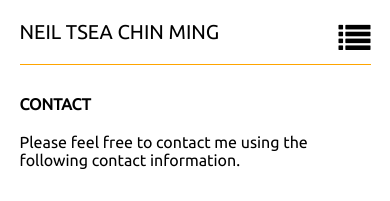
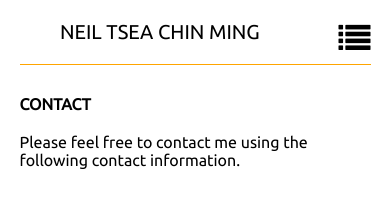
Before and after one commit to neiltcm/neiltcm.github.io, a Jekyll site: the page built from contact.html, in a window 390 px wide. Shown: the top 201 px of the page. Built offline with Jekyll 4.4.1, drawn with Linux system fonts in a browser that asks for light colours; nearby versions of some CDN libraries.

Commit message:
Fixed display issue with nav menu on phone landscape

```diff
--- a/_includes/head.html
+++ b/_includes/head.html
@@ -1,10 +1,10 @@
 <head>
 	<title>Neil TCM</title>
 	<meta name="viewport" content="width=device-width, initial-scale=1">
-	<link rel='shortcut icon' href='images/favicon.ico' type='image/x-icon'/ >
+	<link rel='shortcut icon' href='/images/favicon.ico' type='image/x-icon'/ >
 	<link href="https://fonts.googleapis.com/css?family=Cousine|Ubuntu" rel="stylesheet">
-	<link rel="stylesheet" href="css/font-awesome/css/font-awesome.min.css">
-	<link rel="stylesheet" type="text/css" href="css/style.css">
+	<link rel="stylesheet" href="/css/font-awesome/css/font-awesome.min.css">
+	<link rel="stylesheet" type="text/css" href="/css/style.css">
 	<script src="https://ajax.googleapis.com/ajax/libs/jquery/3.1.1/jquery.min.js"></script>
-	<script src="js/jquery-3.1.1.min.js"></script>
+	<script src="/js/jquery-3.1.1.min.js"></script>
 </head>
--- a/_includes/nav.html
+++ b/_includes/nav.html
@@ -8,10 +8,10 @@
 		</div>
 		<div id="nav">
 			<ul>
-				<li><a class="{% if page.url == '/' %}current{% endif %}" href="./">HOME</a></li>
-				<li><a class="{% if page.url == '/resume' %}current{% endif %}" href="./resume">RESUME</a></li>
+				<li><a href="/">HOME</a></li>
+				<li class="{% if page.url == '/resume/' %}current{% endif %}"><a href="/resume/">RESUME</a></li>
 				<!--<li><a class="{% if page.url == '/portfolio' %}current{% endif %}" href="./portfolio">PORTFOLIO</a></li>-->
-				<li class="last {% if page.url == '/contact' %}current{% endif %}"><a href="./contact">CONTACT</a></li>
+				<li class="last{% if page.url == '/contact/' %} current{% endif %}"><a href="/contact/">CONTACT</a></li>
 			</ul>
 		</div>
 	</nav>
--- a/contact.html
+++ b/contact.html
@@ -1,6 +1,6 @@
 ---
 layout: default
-permalink: /contact
+permalink: /contact/
 ---
 <div id="contact-container">
 	<div class="page-content">
--- a/css/style.css
+++ b/css/style.css
@@ -304,6 +304,20 @@
 		width: 500px;
 	}
 
+	#name {
+		float: none;
+		text-align: center;
+	}
+
+	#nav {
+		position: static;
+		margin: 10px 0 0 0;
+	}
+
+	#nav ul {
+		text-align: center;
+	}
+
 	.skill-section {
 		min-width: 140px;
 		margin-bottom: 30px;
@@ -317,6 +331,10 @@
 @media (max-width: 550px) {
 	#container {
 		width: 450px;
+	}
+
+	#name {
+		float: left;
 	}
 
 	#nav {
@@ -389,7 +407,7 @@
 	}
 
 	#intro {
-		font-size: 0.8em;
+		font-size: 0.7em;
 	}
 
 	.project-thumbnail {
--- a/resume.html
+++ b/resume.html
@@ -1,6 +1,6 @@
 ---
 layout: default
-permalink: /resume
+permalink: /resume/
 ---
 <div id="resume-container">
 	<p class="page-title">RESUME</p>
```
